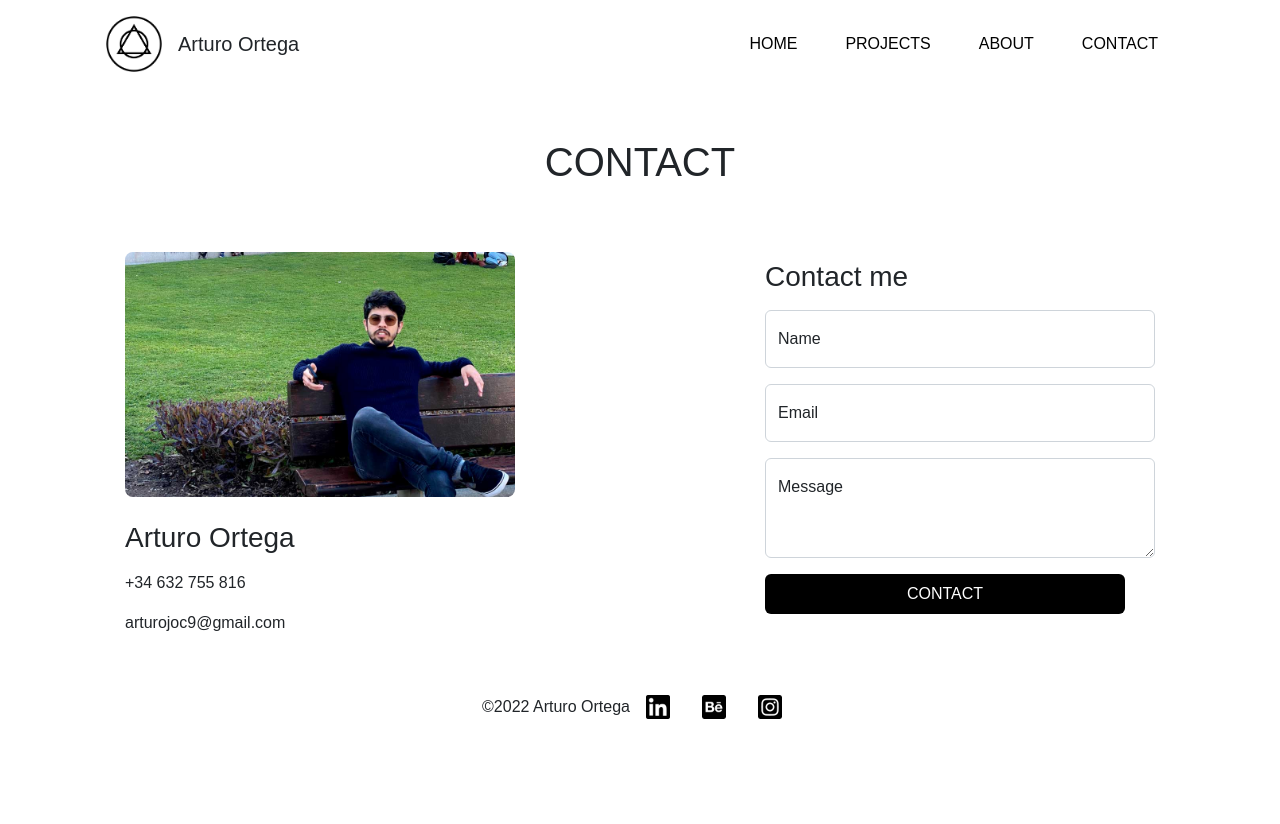
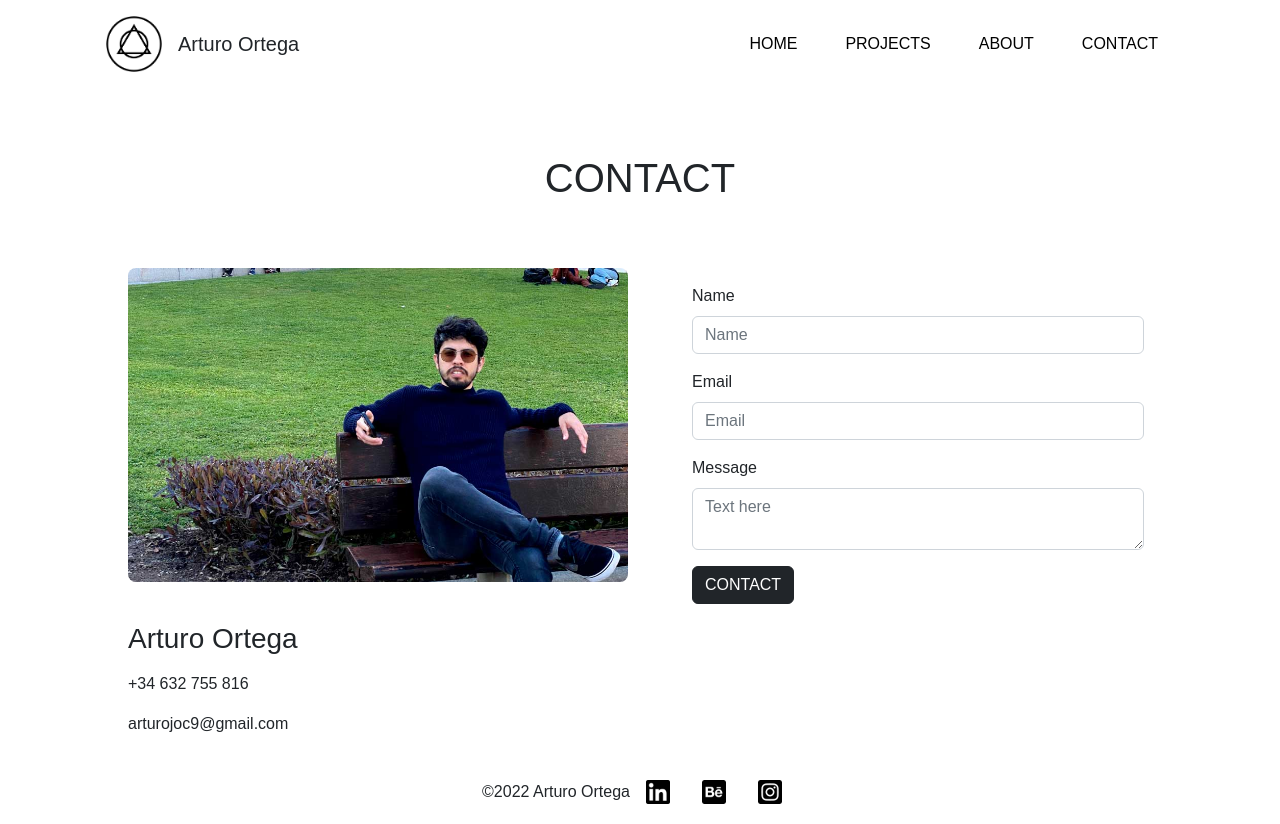
Before and after one commit to ArthurOrtg/portafolio_ortega, a plain HTML site: page contact.html in a window 1280 px wide. Before the commit the page ends 800 px from the top, so only its background shows below. Drawn offline with nearby package versions, Linux system fonts and the light colour scheme.

Commit message:
Se ha mejorado el formulario, paddings y se ha fijado el footer

```diff
--- a/contact.html
+++ b/contact.html
@@ -45,67 +45,47 @@
     <!-- Fin del header -->
     <!-- Inicio del contenido -->
 
-    <section id="seccioncontacto">
+    <section id="seccion-contacto">
         <div id="titulo">
             <div class="textos">
                 <h1 class="titulo">CONTACT</h1>
             </div>
         </div>
+        <div class="contenido">
+            <div id="marco">
                 <div id="contacto">
                     <div class="info">
                         <figure>
                             <img src="imagenes/yo.png" alt="photo">
                         </figure>
+                    </div>
                     <div class="contacto">
                         <h3>Arturo Ortega</h3>
                         <p>+34 632 755 816</p>
                         <p>arturojoc9@gmail.com</p>
                     </div>
                 </div>
-            <div id="form">
-                <div class="contact_me">
-                    <h3>Contact me</h3>
+                <div class="container box">
+                        <form class="row g-3 formulario">
+                                <div class="col-12 linea">
+                                    <label for="name" class="form-label">Name</label>
+                                    <input type="text" class="form-control" id="name" placeholder="Name">
                                 </div>
-                <div class="form-floating mb-3 form_nombre">
-                    <label for="floatingInput">Name</label>
-                    <input type="text" class="form-control caja" id="floatingInput" placeholder="Name">
+                                <div class="col-12 linea">
+                                    <label for="mail" class="form-label">Email</label>
+                                    <input type="email" class="form-control" id="mail" name="user_mail" placeholder="Email">
                                 </div>
-                <div class="form-floating form_email">
-                    <label for="floatingPassword">Email</label>
-                    <input type="email"" class="form-control caja" id="floatingPassword" placeholder="Email">
+                                <div class="col-12 linea">
+                                    <label for="text-area" class="form-label">Message</label>
+                                    <textarea class="form-control" id="text-area" name="user_message" placeholder="Text here"></textarea>
                                 </div>
-                <div class="form-floating form_texto">
-                    <label for="floatingTextarea2">Message</label>
-                    <textarea class="form-control caja" placeholder="Text here" id="floatingTextarea2" style="height: 100px"></textarea>
+                                <div class="col-12 boton">
+                                    <button type="submit" class="btn btn-dark">CONTACT</button>
                                 </div>
-                <div class="col-auto">
-                    <button type="submit" class="boton btn btn-primary mb-3 ">CONTACT</button>
+                        </form>
                     </div>
                 </div>
-
-
-
-        <!--<div class="formulario">
-                <form action="some_page" method="post">
-                    <ul>
-                        <li>
-                            <label for="name">Name</label>
-                            <input type="text" id="name" name="user_name">
-                        </li>
-                        <li>
-                            <label for="mail">Email</label>
-                            <input type="email" id="mail" name="user_mail">
-                        </li>
-                        <li>
-                            <label for="msg">Message</label>
-                            <textarea id="msg" name="user_message"></textarea>
-                        </li>
-                        <li class="button">
-                            <button type="submit">CONTACT</button>
-                        </li>
-                    </ul>
-                </form>
-            </div>-->
+            </div>
         </div>
     </section>
 
--- a/estilos/estilos.css
+++ b/estilos/estilos.css
@@ -3,6 +3,9 @@ body {
     margin: 0;
     font-size: 16px;
     font-family: Arial, Helvetica, sans-serif;
+    display: flex;
+    flex-direction: column;
+    min-height: 100vh;
 }
 
 * {
@@ -206,6 +209,16 @@ figure {
     Section contact
 */
 
+.contenido .marco {
+    padding: 0;
+    margin: 0;
+}
+
+#marco {
+    padding: 0;
+    margin: 0;
+}
+
 .info {
     margin: 16px;
 }
@@ -218,8 +231,7 @@ figure {
 .contacto {
     display: flex;
     flex-direction: column;
-    margin-top: 16px;
-    margin-bottom: 16px;
+    margin: 16px;
 }
 
 h3, p {
@@ -227,31 +239,17 @@ h3, p {
     margin-bottom: 8px;
 }
 
-#form {
+.box {
+    padding: 0;
+}
+
+.formulario {
     margin: 16px;
 }
 
-.form_nombre,
-.form_email,
-.form_texto {
-    display: flex;
-    flex-direction: column;
-    margin-top: 16px;
-    margin-bottom: 16px;
+.linea .boton {
+    padding: 0;
 }
-
-.caja {
-    height: 40px;
-}
-
-.boton {
-    height: 40px;
-    width: 360px;
-    background-color: black;
-    border: 0px;
-}
-
-
 
 /*
     Inicio footer
@@ -262,6 +260,7 @@ h3, p {
     width: 100%;
     display: flex;
     justify-content: center;
+    margin-top: auto;
 }
 
 .todo {
@@ -306,10 +305,6 @@ h3, p {
 
     /* section index */
 
-    #titulo {
-        display: flex;
-    }
-
     .cita {
         text-align: left;
     }
@@ -325,6 +320,11 @@ h3, p {
     }
 
     /* section projects */
+
+    .cont_pro {
+        padding-top: 16px;
+        margin-bottom: 120px;
+    }
 
     #titulo {
         margin: 50px;
@@ -372,17 +372,15 @@ h3, p {
         margin: 16px;
     }
 
-    .cont_pro {
-        margin-bottom: 120px;
-    }
 
     /* Section about */
 
     #sect_desc {
         display: flex;
         min-width: 100%;
-        padding: 16px;
+        padding-top: 16px;
         flex-direction: column;
+        margin: 0;
     }
 
     .descripcion {
@@ -396,8 +394,9 @@ h3, p {
     }
 
     .texto {
-        width: 390px;
+        width: 500px;
     }
+
 
     .texto p {
         text-align: left;
@@ -409,30 +408,34 @@ h3, p {
 
     /* Section contact */
 
-    #seccioncontacto {
+    #seccion-contacto {
+        padding-top: 16px;
         display: flex;
         flex-direction: column;
     }
 
     #contacto {
         display: flex;
-        min-width: 100%;
-        justify-content: space-around;
+        flex-direction: column;
     }
 
     .info img{
-        width: 390px;
+        width: 500px;
     }
 
-
-    .caja .boton {
-        min-width: 400px;
+    #marco {
+        display: flex;
+        column-gap: 24px;
+        justify-content: center;
     }
 
-    .form_nombre,
-    .form_email,
-    .form_texto {
-        width: 390px;
+    .box {
+        width: 500px;
+        margin: 0;
+    }
+
+    .formulario {
+        width: 468px;
     }
 
 }
@@ -498,13 +501,9 @@ h3, p {
 
     /* section contact */
 
-
-    .form_nombre,
-    .form_email,
-    .form_texto {
-        max-width: 100%;
+    .contenido {
+        display: flex;
+        flex-direction: column;
     }
 
-
-
 }
```
Lines whose indentation alone changed are shown as unchanged.
